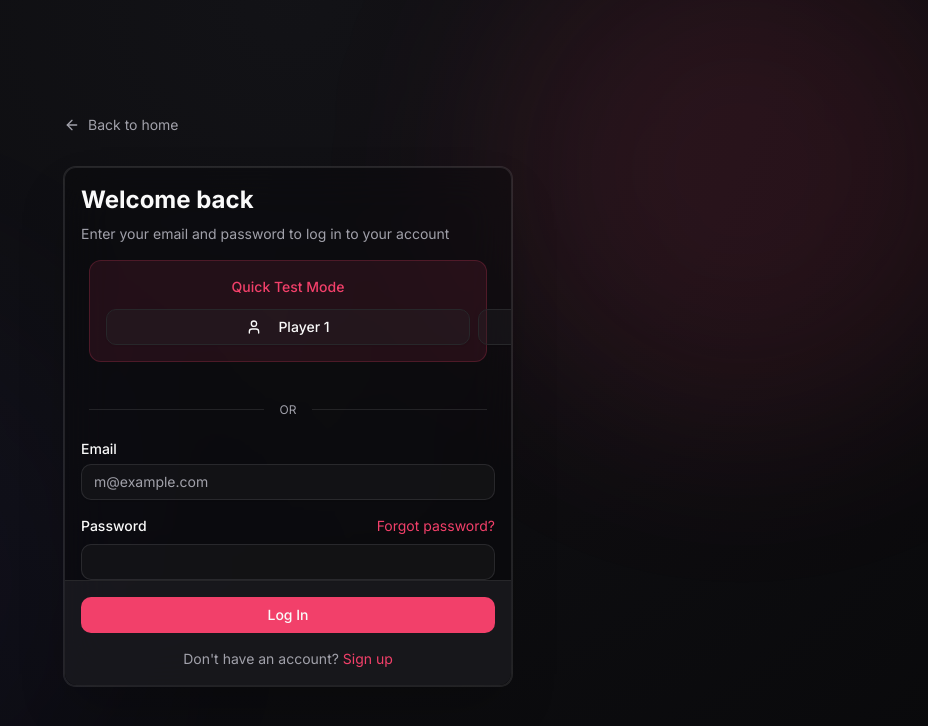
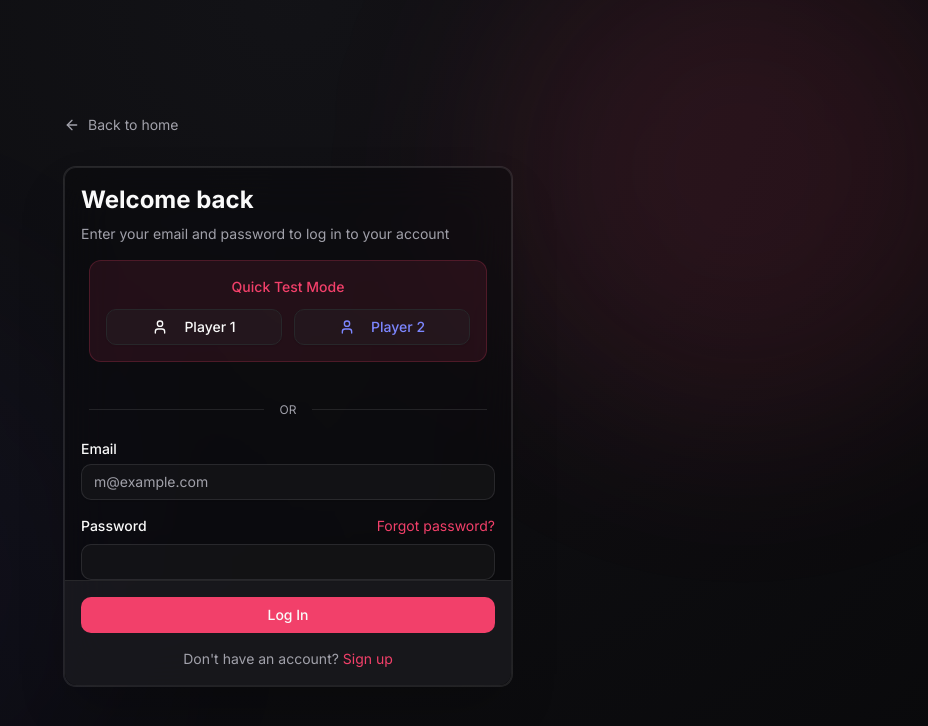
Before and after one commit to noahfranklin/After-Dark-Game, a Next.js app: page /login in a window 1280 px wide. Shown: the top 726 px of the page, without its empty margins (352-1280 px from the left). Built offline with nearby package versions, Linux system fonts and the light colour scheme.

Commit message:
Fix login page quick test buttons overflowing

```diff
--- a/app/(auth)/login/page.tsx
+++ b/app/(auth)/login/page.tsx
@@ -43,7 +43,7 @@
       <div className="px-6 pb-4">
         <div className="p-4 rounded-xl bg-primary/10 border border-primary/20 space-y-3">
           <p className="text-sm font-medium text-primary text-center">Quick Test Mode</p>
-          <div className="flex gap-2">
+          <div className="grid grid-cols-2 gap-3">
             <Button
               variant="outline"
               className="w-full border-primary/30 hover:bg-primary/20"
```
